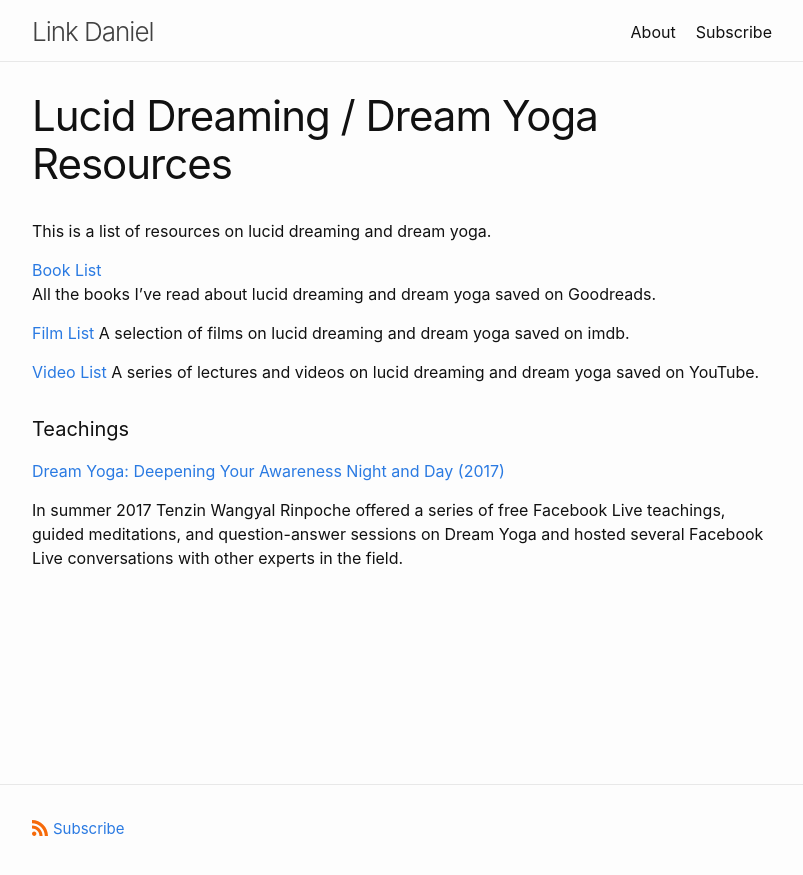
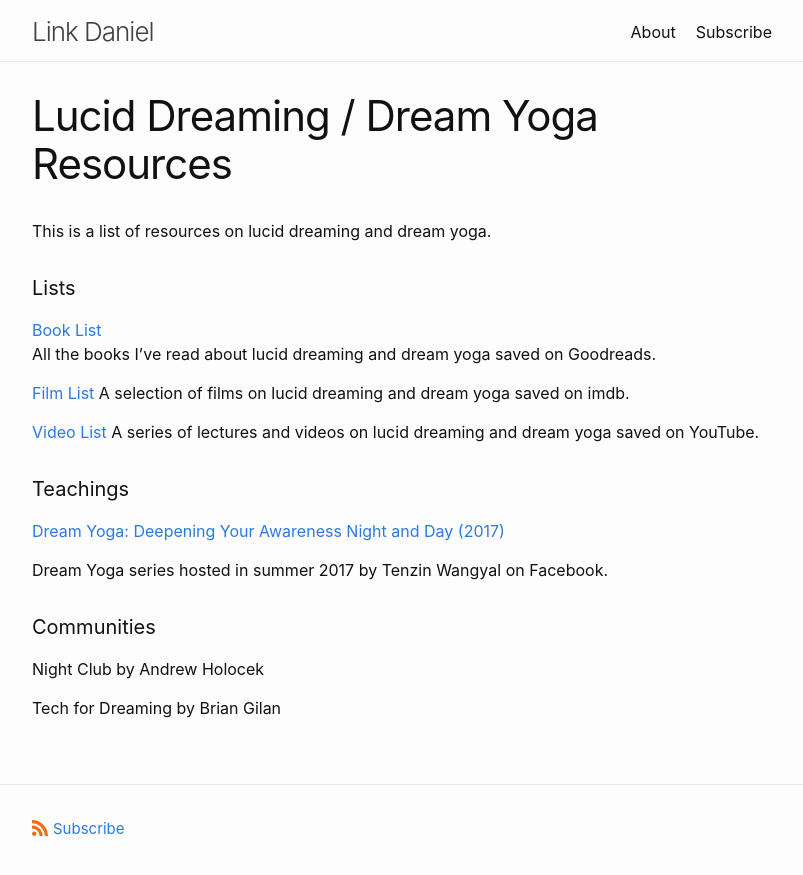
Before and after one commit to link-daniel/link.github.io, a Jekyll site: the page built from dreamresources.md, in a window 1280 px wide. Shown: the top 875 px of the page, without its empty margins (238-1041 px from the left). Built offline with Jekyll 4.4.1, drawn with Linux system fonts in a browser that asks for light colours.

Commit message:
Update dreamresources.md

```diff
--- a/dreamresources.md
+++ b/dreamresources.md
@@ -7,6 +7,7 @@ tags:
 
 This is a list of resources on lucid dreaming and dream yoga.
 
+<h4>Lists</h4>
 
 [Book List](https://www.goodreads.com/review/list/95737422-link-daniel?ref=nav_mybooks&shelf=dreams)
 <br>
@@ -22,4 +23,10 @@ A series of lectures and videos on lucid dreaming and dream yoga saved on YouTub
 
 [Dream Yoga: Deepening Your Awareness Night and Day (2017)](https://cybersangha.net/dream-yoga-deepening-your-awareness-night-and-day-teaching-series/)
 
-In summer 2017 Tenzin Wangyal Rinpoche offered a series of free Facebook Live teachings, guided meditations, and question-answer sessions on Dream Yoga and hosted several Facebook Live conversations with other experts in the field.
+Dream Yoga series hosted in summer 2017 by Tenzin Wangyal on Facebook.
+
+<h4>Communities</h4>
+
+Night Club by Andrew Holocek
+
+Tech for Dreaming by Brian Gilan
```
